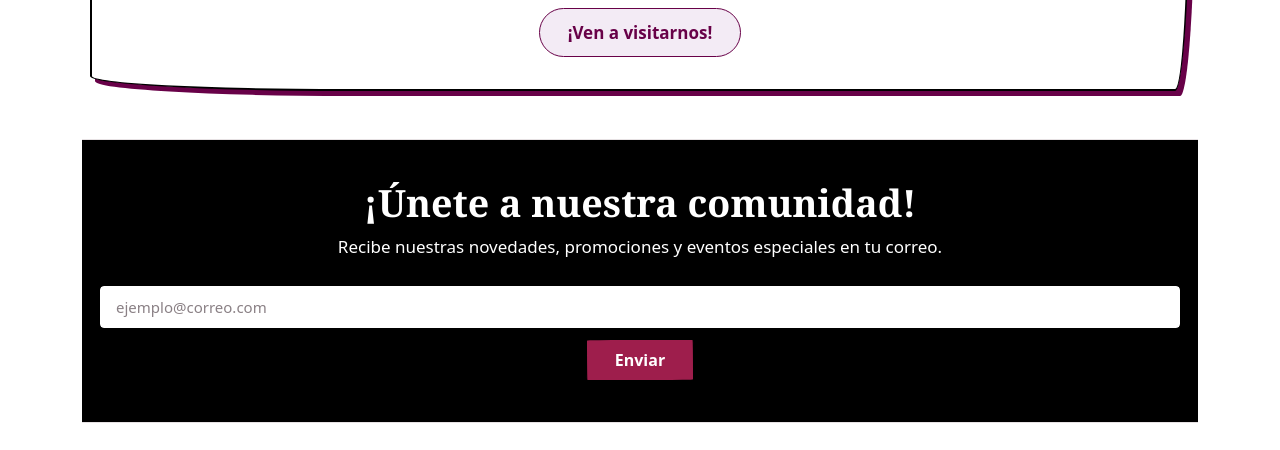
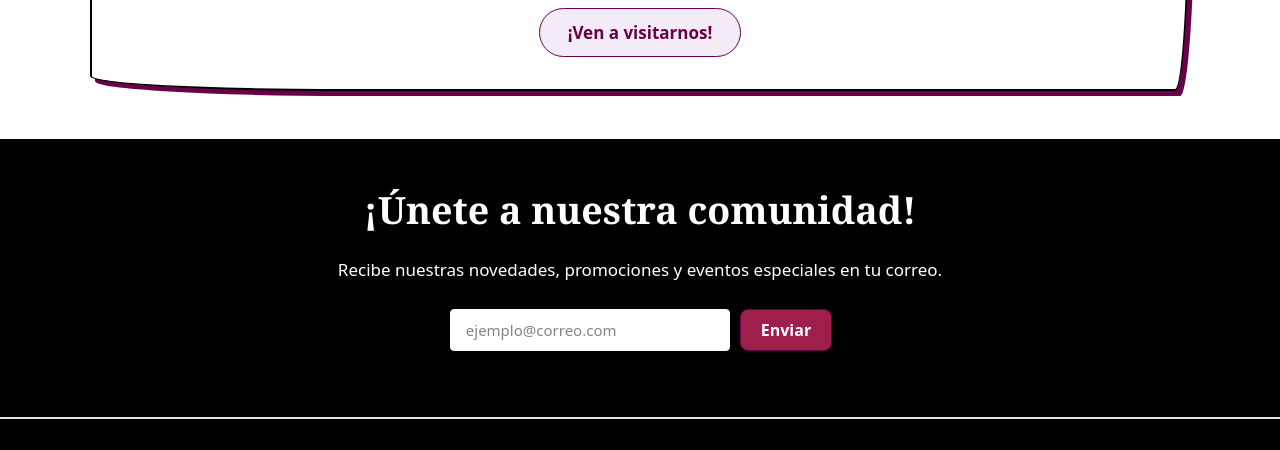
Before and after one commit to Zeth-DG/sketch-and-coffee, a plain HTML site: page acerca_de_nosotros.html in a window 1280 px wide. Shown: the part 2484-2934 px from the top of the page. Drawn offline with nearby package versions, Linux system fonts and the light colour scheme.

Commit message:
cambios en el newsletter de inicio y acerca de nosotros

```diff
--- a/acerca_de_nosotros.html
+++ b/acerca_de_nosotros.html
@@ -343,26 +343,28 @@
   </div>
 </section>
 
+  </main>
 
-   <!-- SECCIÓN NEWSLETTER -->
-<section class="section-newsletter my-4 my-md-5 text-center" aria-labelledby="titulo-newsletter">
-  <h2 id="titulo-newsletter" class="mb-2">¡Únete a nuestra comunidad!</h2>
-  <p id="desc-newsletter" class="mb-4">
-    Recibe nuestras novedades, promociones y eventos especiales en tu correo.
+     <!-- SECCIÓN NEWSLETTER SUSCRÍBETE ACERCA DE NOSOTROS -->
+<section class="section-newsletter text-center" aria-labelledby="newsletter-heading">
+    <div class="container">
+        <h2 id="newsletter-heading" class="mb-4">¡Únete a nuestra comunidad!</h2>
+          <p id="desc-newsletter" class="mb-4">
+        Recibe nuestras novedades, promociones y eventos especiales en tu correo.
   </p>
 
-  <form class="d-flex justify-content-center gap-2 flex-wrap"
-        role="search" aria-describedby="desc-newsletter">
-    <label for="input-boletin" class="visually-hidden">Correo electrónico</label>
-    <input type="email" id="input-boletin"
-           class="form-control newsletter-input"
-           placeholder="ejemplo@correo.com" required aria-required="true">
-    <button type="submit" class="btn btn-custom-magenta">Enviar</button>
-  </form>
+        <form id="formNewsletter" class="row g-2 justify-content-center align-items-center" novalidate>
+            <div class="col-12 col-sm-auto">
+                <label for="inputEmailNewsletter" class="visually-hidden">Correo electrónico</label>
+                <input id="inputEmailNewsletter" type="email" class="form-control form-control-lg text-center text-sm-start newsletter-input" placeholder="ejemplo@correo.com">
+            </div>
+            <div class="col-12 col-sm-auto">
+                <button type="submit" class="btn btn-custom-magenta w-100">Enviar</button>
+            </div>
+        </form>
+        <div id="alertNewsletter" class="mt-3 col-12 col-md-6 mx-auto"></div>
+    </div>
 </section>
-
-
-  </main>
 
   <!-- ===================== Formato que debe estar en todas las páginas =====================  -->
 
@@ -374,6 +376,7 @@
     integrity="sha384-YvpcrYf0tY3lHB60NNkmXc5s9fDVZLESaAA55NDzOxhy9GkcIdslK1eN7N6jIeHz"
     crossorigin="anonymous"></script>
   <script src="./js/main.js" type="module"></script>
+  <script src="./js/newsletter.js"></script>
 
 </body>
 
--- a/css/styles.css
+++ b/css/styles.css
@@ -1083,22 +1083,26 @@
 
 /* fin de sección Sobre nosotros Sketch & Coffee */
 
-/* =========================SECCIÓN NEWSLETTER======================== */
-/* ==========================================================================
-   1. SECCIÓN NEWSLETTER
+/* ===== INICIO DEL BLOQUE DE ALEXANDRA ======================================== */
+/* ==========================================================================
+    SECCIÓN NEWSLETTER
    ========================================================================== */
 .section-newsletter {
-  background-color: var(--color-negro, #000000) !important; /* Fuerza el fondo oscuro e impide sobrescrituras */
-  border-top: 1px solid var(--color-gris-borde, #25020F);
-  border-bottom: 1px solid var(--color-gris-borde, #25020F);
-  padding: var(--espaciado-xl, 3rem) var(--espaciado-md, 1.5rem);
-  color: var(--color-texto-inverso, #FFFFFF);
+background-color: var(--color-negro, #000000) !important;
+color: var(--color-texto-inverso, #FFFFFF);
+width: 100% !important;
+max-width: 100% !important;
+border-radius: 0 !important;
+border: none !important;
+padding: 3rem 1.5rem;
+margin-top: 3rem !important;
+margin-bottom: 0 !important;
 }
 
 /* Títulos y párrafos dentro de Newsletter */
 .section-newsletter h2,
 .section-newsletter p {
-  color: var(--color-texto-inverso, #FFFFFF) !important; /* Mantiene legibilidad sobre fondo oscuro */
+  color: var(--color-texto-inverso, #FFFFFF) !important;
 }
 
 .section-newsletter h2 {
@@ -1127,32 +1131,40 @@
 
 /* Botón personalizado Magenta */
 .btn-custom-magenta {
-  background-color: var(--color-magenta-btn, #9E1E4C);
-  color: var(--color-texto-inverso, #FFFFFF);
-  font-family: var(--fuente-cuerpo);
-  font-size: var(--tamano-boton);
-  font-weight: var(--peso-seminegrita);
-  border-radius: 255px 15px 225px 15px/15px 225px 15px 255px;
-  border: 2.5px solid var(--color-negro);
-  padding: 0.5rem 1.75rem;
-  box-shadow: 3px 3px 0px var(--color-negro);
-  transition: all 0.15s ease-in-out;
+background-color: var(--color-magenta-btn, #9E1E4C) !important;
+color: var(--color-texto-inverso, #FFFFFF) !important;
+font-family: var(--fuente-cuerpo) !important;
+font-size: var(--tamano-boton, 1rem) !important;
+font-weight: var(--peso-seminegrita, 600) !important;
+border-radius: 8px !important;
+border: 1px solid var(--color-purpura-oscuro, #680148) !important;
+padding: 0.5rem 1.25rem !important;
+display: inline-flex !important;
+align-items: center !important;
+justify-content: center !important;
+text-decoration: none !important;
+box-shadow: none !important;
+cursor: pointer !important;
+transition: transform 0.15s cubic-bezier(0.175, 0.885, 0.32, 1.275),
+background-color 0.2s ease,
+box-shadow 0.2s ease !important;
 }
 
 @media (hover: hover) {
   .btn-custom-magenta:hover {
-    background-color: var(--color-magenta-hover);
-    color: var(--color-texto-inverso);
-    box-shadow: 5px 5px 0px var(--color-negro);
-    transform: translate(-2px, -2px);
+background-color: var(--color-magenta-hover, #7E1840) !important;
+    transform: translateY(-2px) scale(1.03) !important;
+    box-shadow: 0 4px 12px rgba(158, 30, 76, 0.3) !important;
   }
 }
 
 .btn-custom-magenta:active {
-  transform: translate(2px, 2px);
-  box-shadow: 1px 1px 0px var(--color-negro);
-}
-
+background-color: var(--color-purpura-oscuro, #680148) !important;
+}
+
+/* ==========================================================================
+    SECCIÓN FOOTER GLOBAL
+   ========================================================================== */
 .footer-global {
   background-color: var(--color-negro, #000000) !important;
   border-top: 2px solid var(--color-gris-borde, #25020F);
@@ -1230,7 +1242,7 @@
 color: var(--color-texto-inverso);
   text-decoration: underline;
 }
-
+/* ===== FIN DEL BLOQUE DE ALEXANDRA ======================================== */
 
 /*========================================================================*/
 /*     CÓDIGO DEL BOTÓN PARA SUBIR Y WHATSAPP (NO BORRAR DE NUEVO) */
```
Also changed, not shown: index.html (+6 -3 lines).
